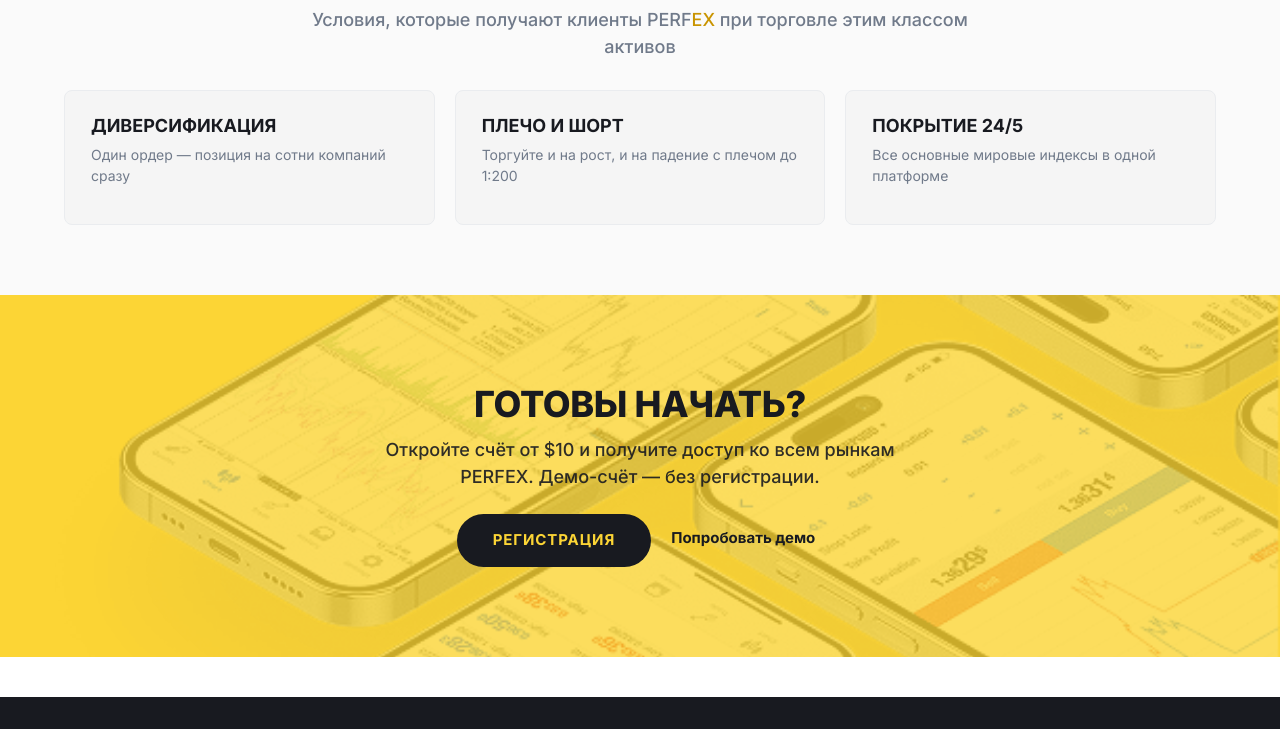
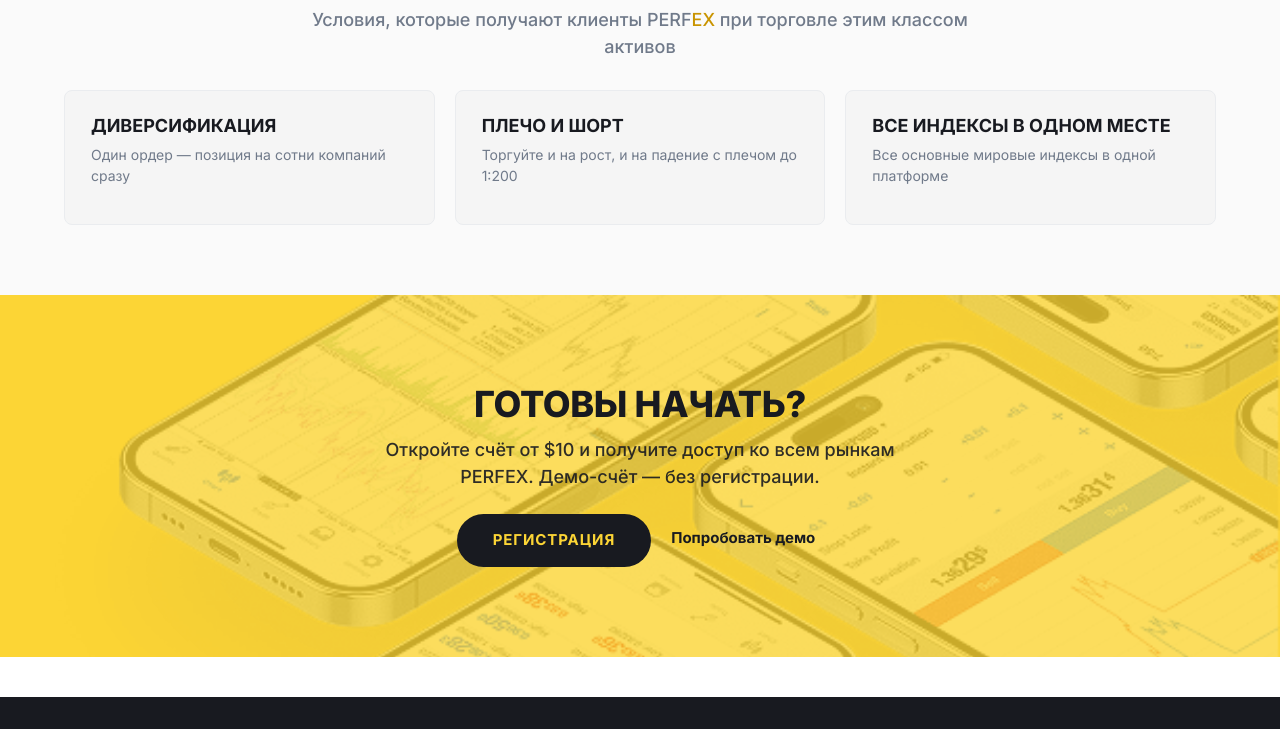
Before and after one commit to Dark13345/perfex, a plain HTML site: page markets/indices.html in a window 1280 px wide. Shown: the part 1050-1779 px from the top of the page. Drawn offline with Linux system fonts and the light colour scheme; a web font is replaced by a local one.

Commit message:
Индексы: заголовок карточки под описание
Co-Authored-By: Claude Opus 5.5 <noreply@anthropic.com>

```diff
--- a/markets/indices.html
+++ b/markets/indices.html
@@ -146,7 +146,7 @@
 <h2>Почему Индексы с PERF<span class="ex">EX</span></h2>
 <p class="lead">Условия, которые получают клиенты PERF<span class="ex">EX</span> при торговле этим классом активов</p>
 <div class="grid cols-3">
-<div class="card"><h3>Диверсификация</h3><p>Один ордер — позиция на сотни компаний сразу</p></div><div class="card"><h3>Плечо и шорт</h3><p>Торгуйте и на рост, и на падение с плечом до 1:200</p></div><div class="card"><h3>Покрытие 24/5</h3><p>Все основные мировые индексы в одной платформе</p></div>
+<div class="card"><h3>Диверсификация</h3><p>Один ордер — позиция на сотни компаний сразу</p></div><div class="card"><h3>Плечо и шорт</h3><p>Торгуйте и на рост, и на падение с плечом до 1:200</p></div><div class="card"><h3>Все индексы в одном месте</h3><p>Все основные мировые индексы в одной платформе</p></div>
 </div>
 </div>
 </section>
```
